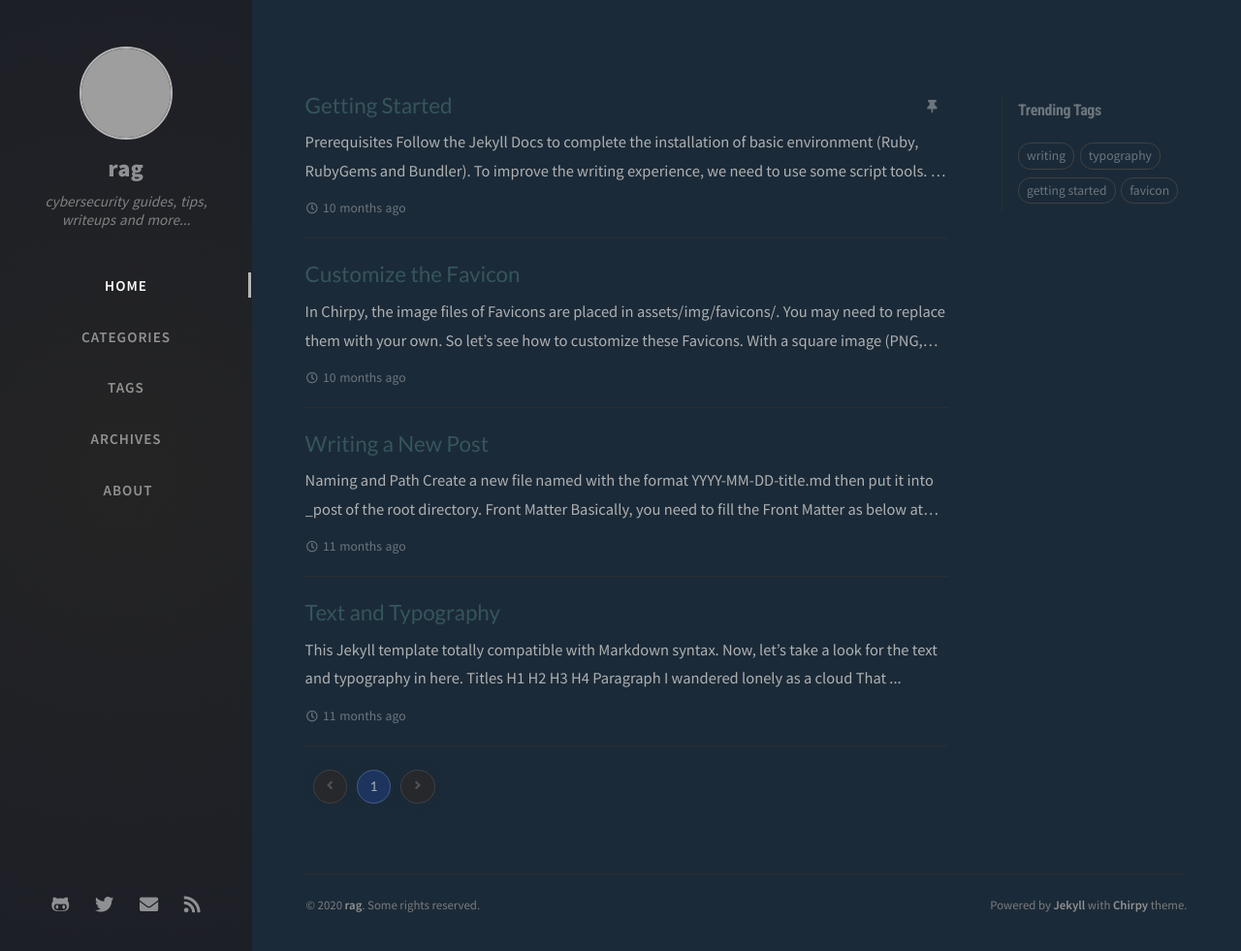
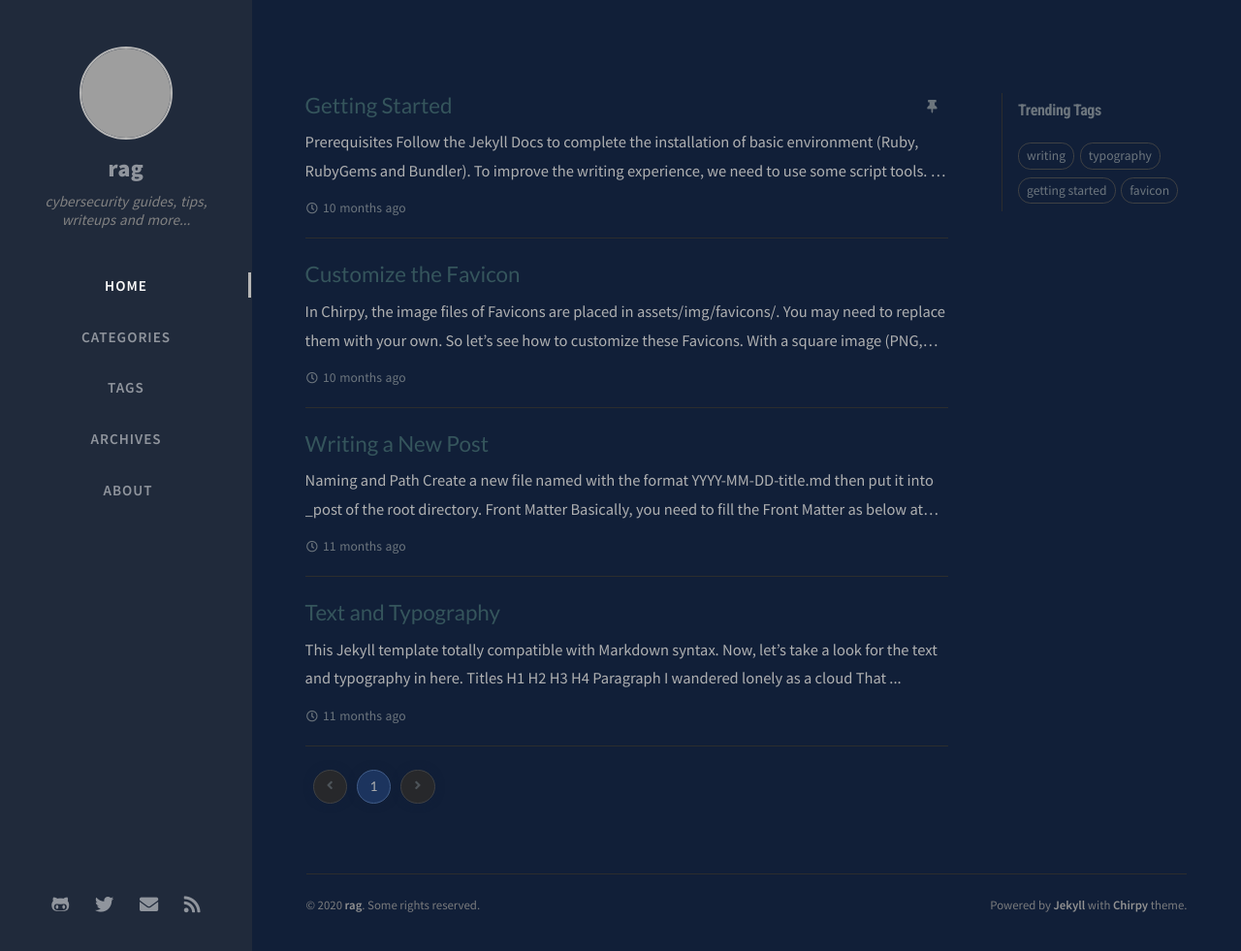
Before and after one commit to rag7/rag7.github.io, a Jekyll site: the page built from index.html, in a window 1280 px wide and 981 px high. Shown: the whole window at 97% size. Built offline with Jekyll 4.4.1, drawn with Linux system fonts in a browser that asks for light colours; nearby versions of some CDN libraries; the list of posts is cut into pages by our own code; comment, search, counter and statistics services are not loaded; grey boxes are pictures that could not be loaded.

Commit message:
Update dark-typography.scss

```diff
--- a/assets/css/_colors/dark-typography.scss
+++ b/assets/css/_colors/dark-typography.scss
@@ -8,7 +8,7 @@
 
 @mixin dark-scheme {
   /* framework */
-  --main-wrapper-bg: rgb(27, 42, 56);
+  --main-wrapper-bg: rgb(17, 31, 56);
   --body-bg: var(--main-wrapper-bg);
   --topbar-wrapper-bg: rgb(38, 61, 84);
   --search-wrapper-bg: rgb(34, 34, 39);
@@ -37,7 +37,7 @@
 
   /* Sidebar */
   --nav-cursor-color: rgb(183, 182, 182);
-  --sidebar-bg: radial-gradient(circle, #242424 0%, #1d1f27 100%);
+  --sidebar-bg: radial-gradient(circle, #202a3b 0%, #202a3b 100%);
 
   /* Top Bar */
   --topbar-text-color: var(--text-color);
```
